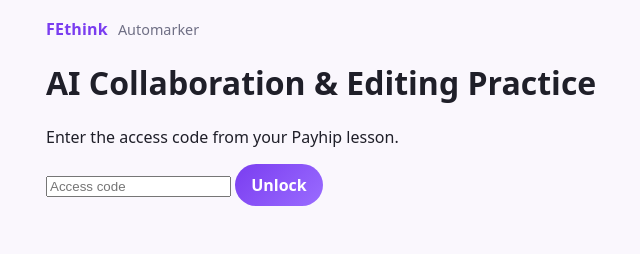
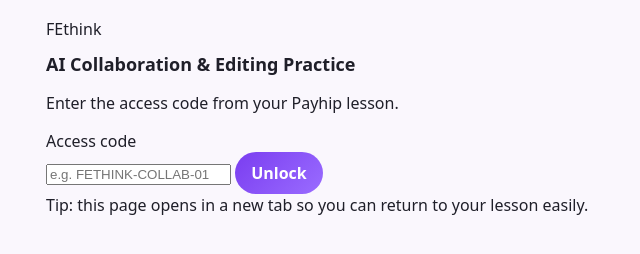
Before and after one commit to drpaulrtully/collab-automarker, a website: page public/index.html in a window 1280 px wide. Shown: the whole page, without its empty margins (62-702 px from the left). Drawn offline with Linux system fonts and the light colour scheme; no server answers.

Commit message:
Add files via upload

```diff
--- a/public/index.html
+++ b/public/index.html
@@ -9,23 +9,27 @@
 <body>
   <div class="wrap">
 
-    <!-- Gate -->
-    <div id="gate" class="gate">
+ <!-- Gate (access code) -->
+<div id="gate" class="gate" role="dialog" aria-modal="true" aria-label="Access code gate">
   <div class="gateCard">
-        <div class="brandRow">
-          <div class="brandMark">FEthink</div>
-          <div class="brandSub">Automarker</div>
+    <div class="gateBrand">
+      <div class="logo">FEthink</div>
+      <div>
+        <h1>AI Collaboration &amp; Editing Practice</h1>
+        <p>Enter the access code from your Payhip lesson.</p>
+      </div>
     </div>
 
-        <h1>AI Collaboration & Editing Practice</h1>
-        <p>Enter the access code from your Payhip lesson.</p>
-
+       <label class="gateLabel" for="codeInput">Access code</label>
     <div class="gateRow">
-          <input id="codeInput" type="password" placeholder="Access code" />
+      <input id="codeInput" type="password" autocomplete="one-time-code" placeholder="e.g. FETHINK-COLLAB-01" />
       <button id="unlockBtn" class="primary">Unlock</button>
     </div>
 
           <div id="gateMsg" class="gateMsg" aria-live="polite"></div>
+<div class="gateHint">
+      Tip: this page opens in a new tab so you can return to your lesson easily.
+    </div>
   </div>
 </div>
 
--- a/public/styles.css
+++ b/public/styles.css
@@ -191,3 +191,8 @@ textarea{
 .fileInput{width:100%;padding:10px 12px;border:1px solid var(--border);border-radius:var(--r-md);background:#fff}
 .fileName,.fileList{margin-top:8px;font-size:.95rem;color:var(--muted);word-break:break-word}
 #evidencePaste{width:100%;margin-top:6px}
+/* Gate-only tweaks — guaranteed not to affect task page */
+.gate .gateCard h1{
+  font-size: 18px;
+  margin-bottom: 8px;
+}
```
Lines whose indentation alone changed are shown as unchanged.
